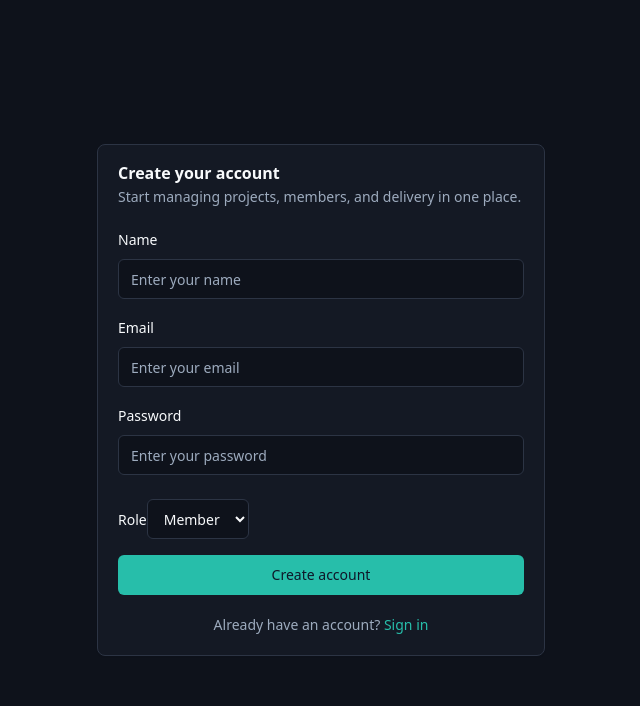
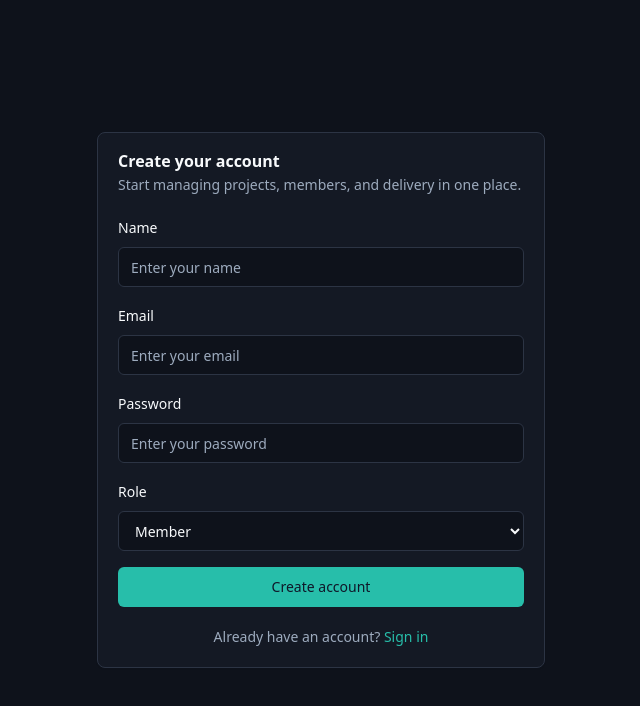
Before and after one commit to raiaman2001/team-task-manager, a Next.js app in the folder apps/frontend/: page /signup in a window 1280 px wide. Shown: the top 706 px of the page, without its empty margins (319-959 px from the left). Built offline with nearby package versions, Linux system fonts and the light colour scheme; no server answers.

Commit message:
Fix select styling and trigger frontend rebuild

```diff
--- a/apps/frontend/src/components/auth/auth-form.tsx
+++ b/apps/frontend/src/components/auth/auth-form.tsx
@@ -101,6 +101,7 @@ export function AuthForm({ mode }: { mode: "login" | "signup" }) {
               </div>
             ) : null}
 
+
             <Button className="w-full" type="submit" disabled={isSubmitting}>
               {isSubmitting ? "Please wait..." : isSignup ? "Create account" : "Sign in"}
             </Button>
--- a/apps/frontend/src/components/ui/select.tsx
+++ b/apps/frontend/src/components/ui/select.tsx
@@ -6,7 +6,7 @@ export function Select(props: React.SelectHTMLAttributes<HTMLSelectElement>) {
     <select
       {...props}
       className={cn(
-        "h-10 rounded-md border bg-background px-3 py-2 text-sm outline-none focus-visible:ring-2 focus-visible:ring-ring",
+        "flex h-10 w-full rounded-md border bg-background px-3 py-2 text-sm outline-none focus-visible:ring-2 focus-visible:ring-ring disabled:cursor-not-allowed disabled:opacity-50",
         props.className
       )}
     />
```
